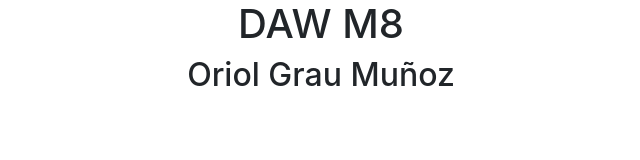
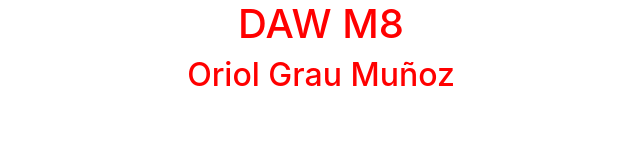
Before and after one commit to Oriol-Grau/CreacioDigital, a plain HTML site: page public_html/index.html in a window 1280 px wide. Shown: the whole page, without its empty margins (319-959 px from the left). Drawn offline with nearby package versions, Linux system fonts and the light colour scheme.

Commit message:
Creació Digital: Versió 1.1.1.1 Afegir style personalitzat

```diff
--- /dev/null
+++ b/public_html/css/style.css
@@ -0,0 +1,3 @@
+.titol {
+    color: red;
+}
--- a/public_html/index.html
+++ b/public_html/index.html
@@ -4,12 +4,13 @@
         <title>Creació Digital</title>
         <meta charset="UTF-8">
         <meta name="viewport" content="width=device-width, initial-scale=1.0">
+        <link rel="stylesheet" href="./css/style.css">
         <link rel="stylesheet" href="https://cdn.jsdelivr.net/npm/bootstrap@4.3.1/dist/css/bootstrap.min.css" integrity="sha384-ggOyR0iXCbMQv3Xipma34MD+dH/1fQ784/j6cY/iJTQUOhcWr7x9JvoRxT2MZw1T" crossorigin="anonymous">
     </head>
     <body>
         <div class="container-fluid">
-            <h1 class="text-center">DAW M8</h1>
-            <h2 class="text-center">Oriol Grau Muñoz</h2>
+            <h1 class="text-center titol">DAW M8</h1>
+            <h2 class="text-center titol">Oriol Grau Muñoz</h2>
         </div>
 
     <script src="https://code.jquery.com/jquery-3.3.1.slim.min.js" integrity="sha384-q8i/X+965DzO0rT7abK41JStQIAqVgRVzpbzo5smXKp4YfRvH+8abtTE1Pi6jizo" crossorigin="anonymous"></script>
```
